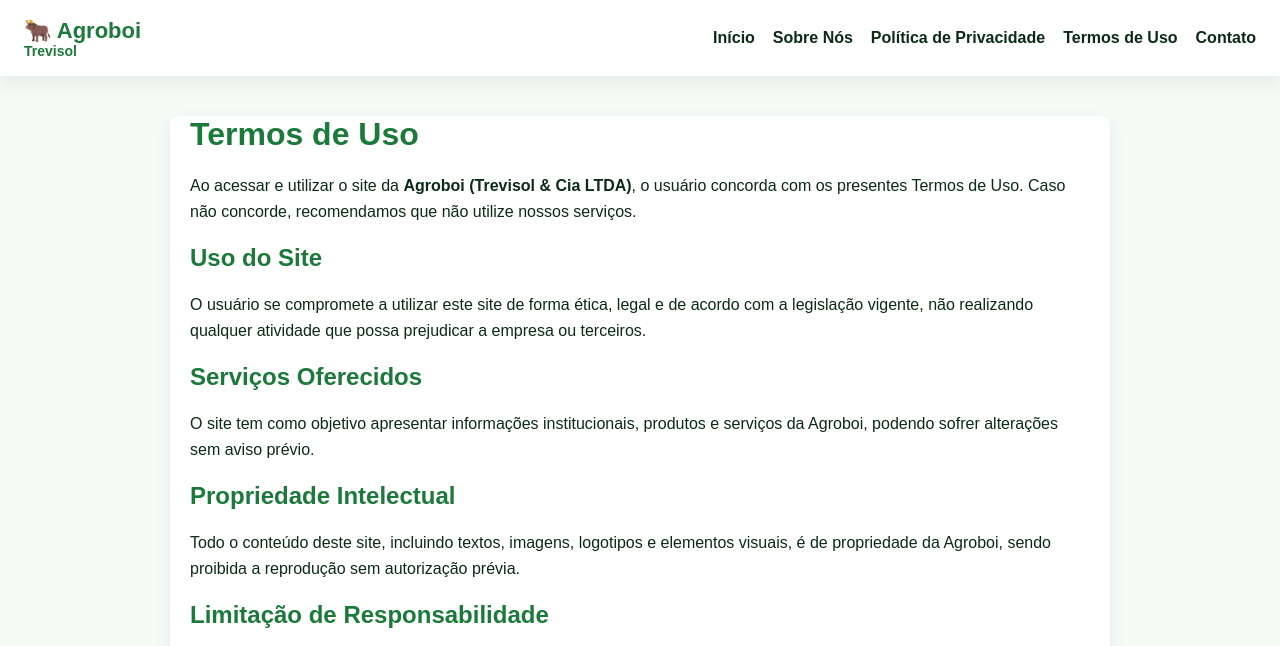
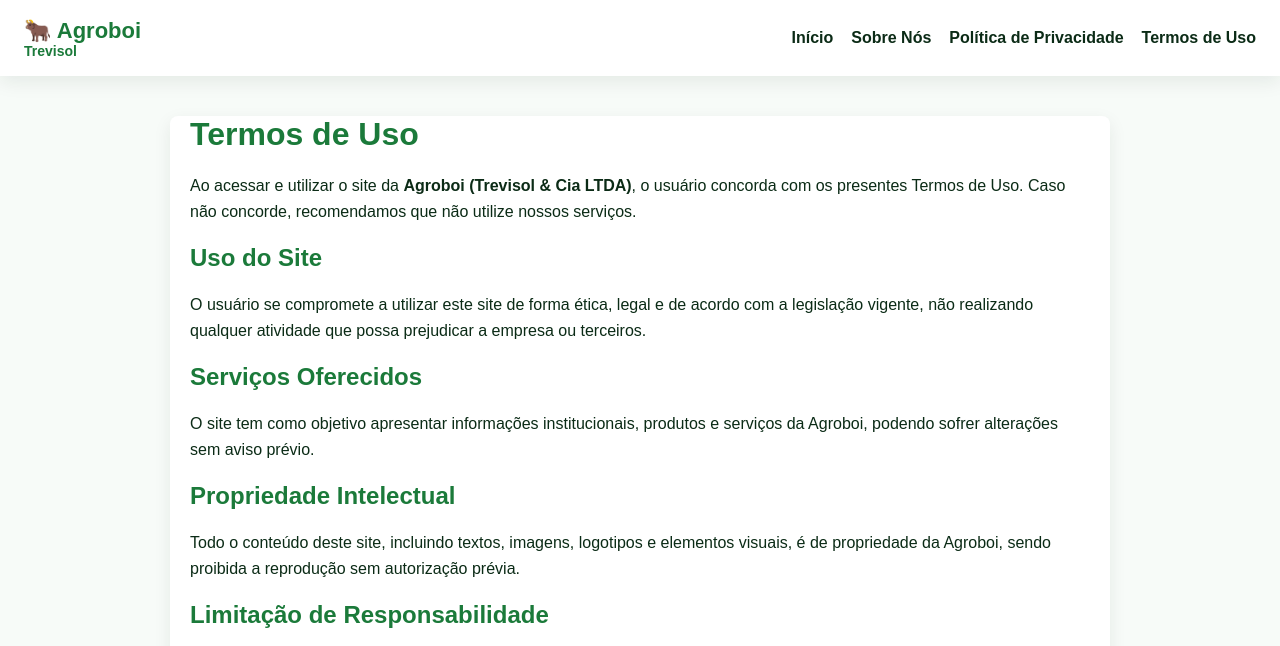
Before and after one commit to gmdesmonte-dotcom/agro, a plain HTML site: page termos.html in a window 1280 px wide. Shown: the top 646 px of the page. Drawn offline with Linux system fonts and the light colour scheme.

Commit message:
Update termos.html

```diff
--- a/termos.html
+++ b/termos.html
@@ -40,7 +40,7 @@
     <a href="sobre.html">Sobre Nós</a>
     <a href="privacidade.html">Política de Privacidade</a>
     <a href="termos.html">Termos de Uso</a>
-    <a href="index.html#contato">Contato</a>
+
   </nav>
 </header>
 
```
